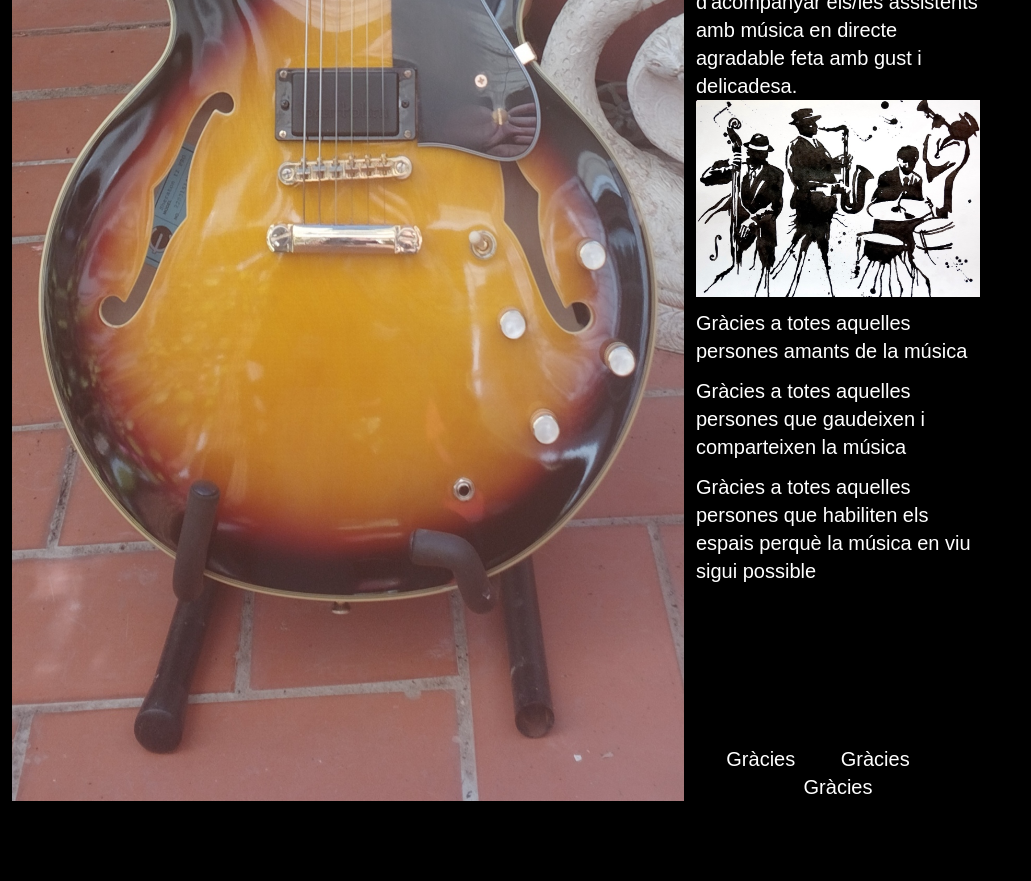
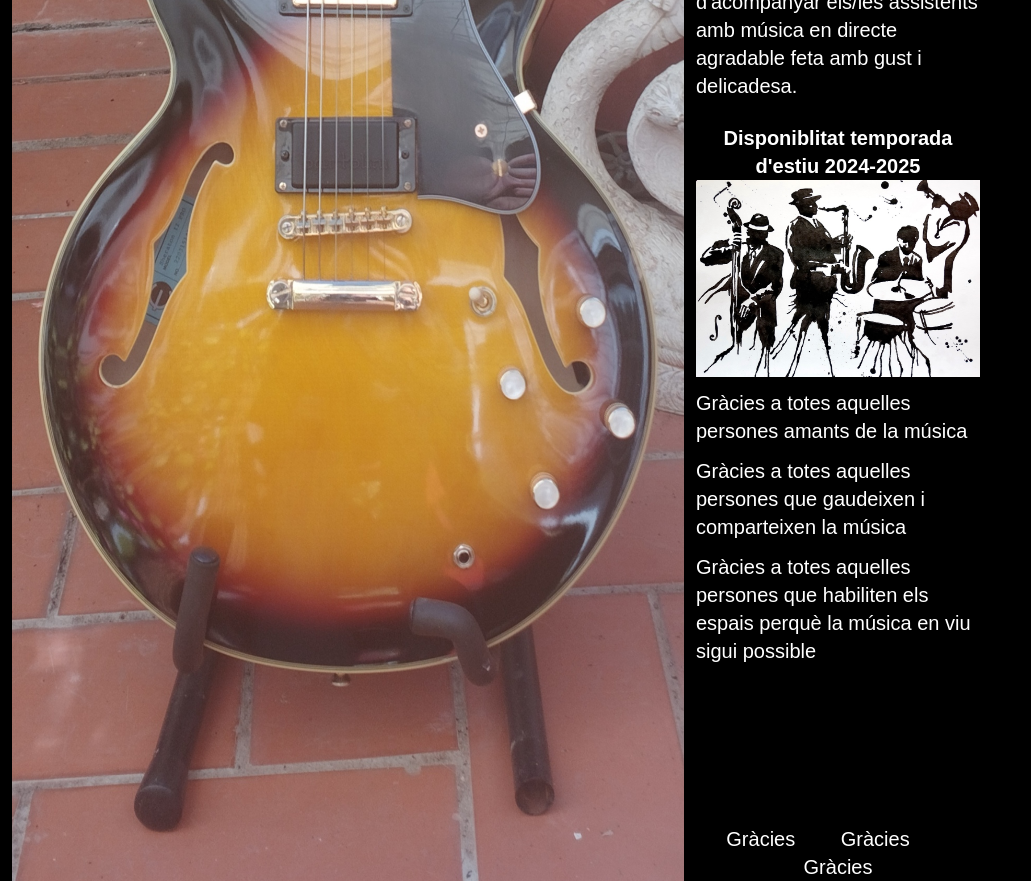
Before and after one commit to Meikakuzen/web-singular, a React (Vite) app: page / in a window 1280 px wide. Shown: the part 1460-2341 px from the top of the page, without its empty margins (0-1031 px from the left). Before the commit the page ends 2261 px from the top, so only its background shows below. Built offline with nearby package versions, Linux system fonts and the light colour scheme; a web font is replaced by a local one.

Commit message:
disponibilitat

```diff
--- a/src/components/Section.jsx
+++ b/src/components/Section.jsx
@@ -23,6 +23,7 @@ const Section = () => {
           <p className="mt-3">Assoleixo diferents estils: standards de jazz, jazz-blues, smooth jazz, jazz fusion, chicago blues, chill out...</p>
           <p className="mt-3">Sempre a un volum agradable, d'una manera suau i dinàmica, creativa i lúdica amb l'objectiu d'acompanyar els/les assistents amb música en directe
           agradable feta amb gust i delicadesa.</p>
+          <p className="text-center mt-6 font-bold text-xl">Disponiblitat temporada d'estiu 2024-2025</p>
           <img src={ImageJazz} alt="picture jazz" />
           <p className="mt-3"> Gràcies a totes aquelles persones amants de la música</p>
           <p className="mt-3"> Gràcies a totes aquelles persones que gaudeixen i comparteixen la música</p>
```
